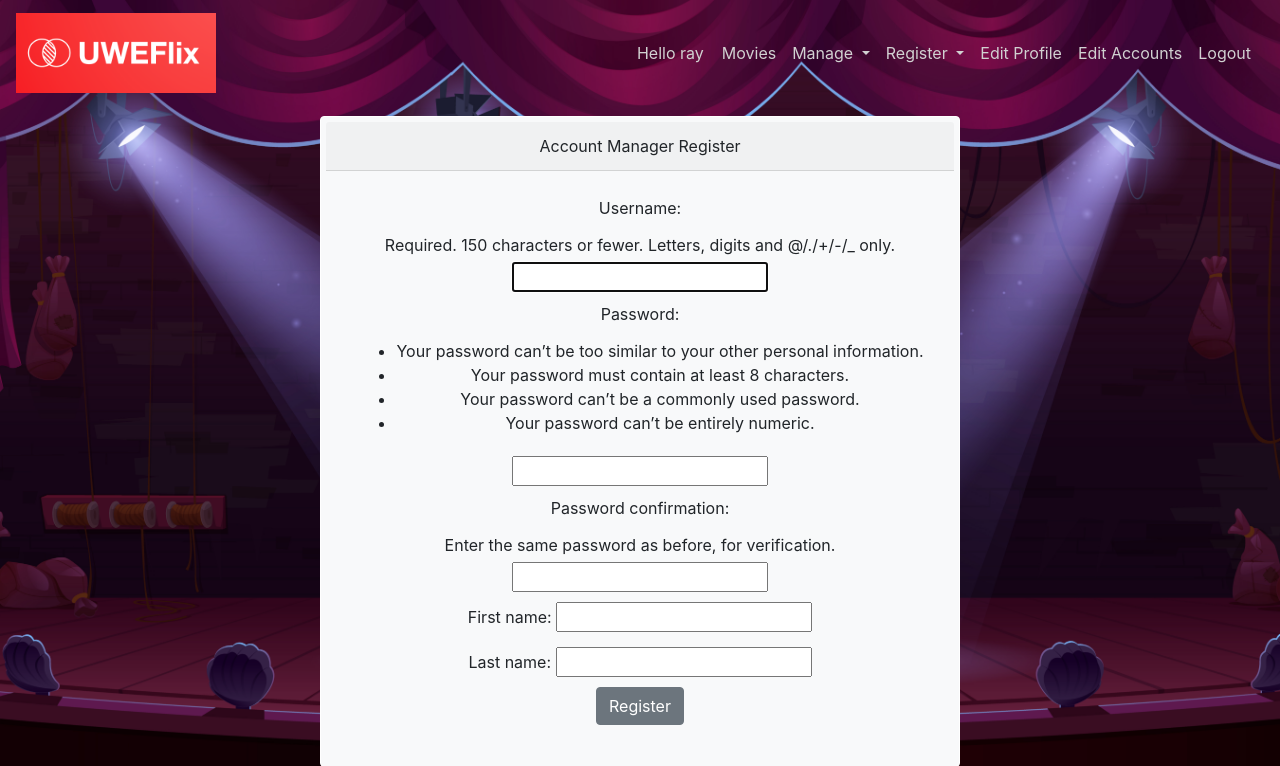
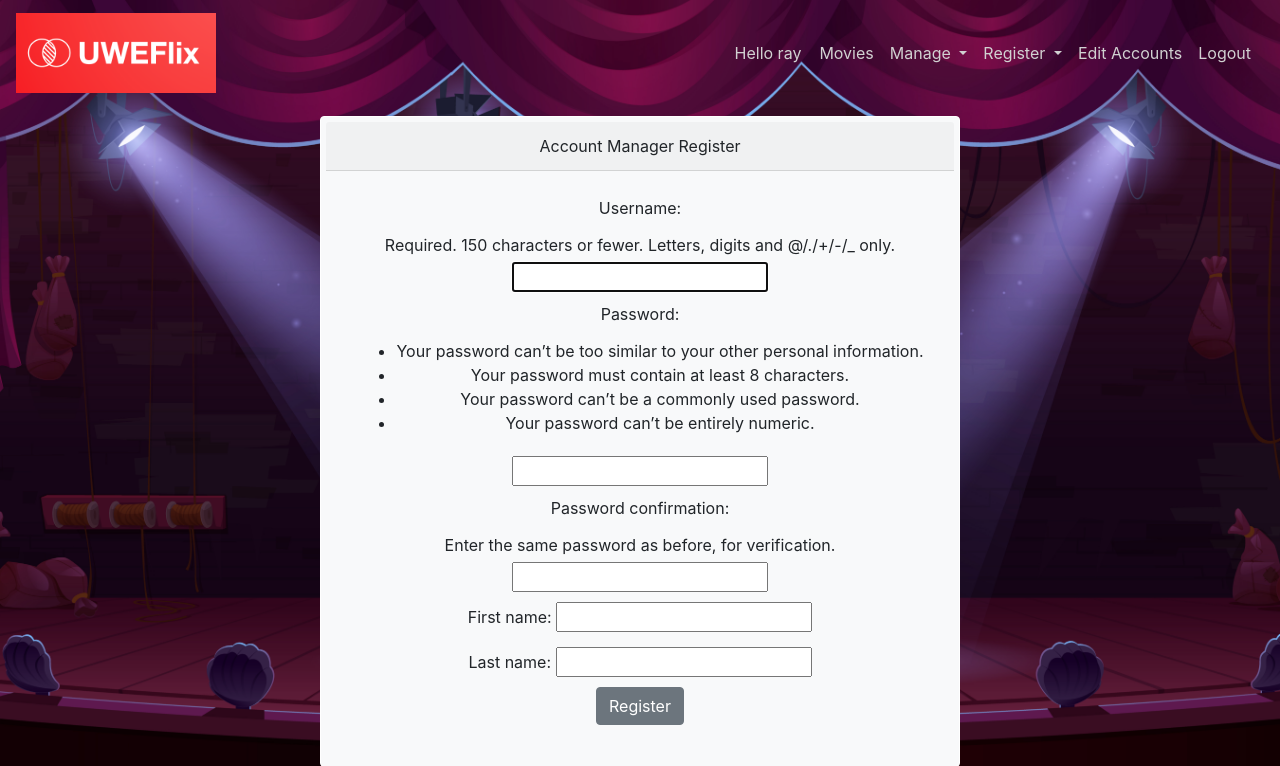
Before and after one commit to ray7579/cinema_booking_system_group_project, a Django app: page /accountmanager_register/ in a window 1280 px wide. Shown: the top 766 px of the page. Run offline with Django 4.2, Linux system fonts and the light colour scheme; a user stored in the database is signed in.

Commit message:
update for superuser navbar

```diff
--- a/accounts/templates/accounts/base.html
+++ b/accounts/templates/accounts/base.html
@@ -162,9 +162,6 @@
                         </ul>
                     </li>
                     <li class="nav-item">
-                        <a class="nav-link" href="/edit_profile">Edit Profile</a>
-                    </li>
-                    <li class="nav-item">
                         <a class="nav-link" href="/accountslist">Edit Accounts</a>
                     </li>
                     {% endif %}
```
